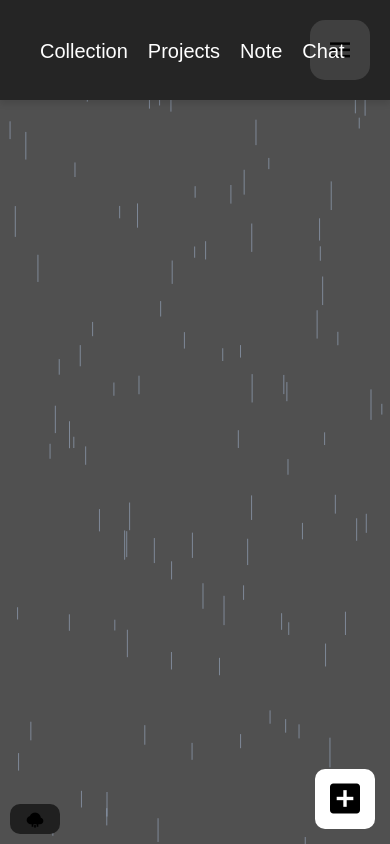
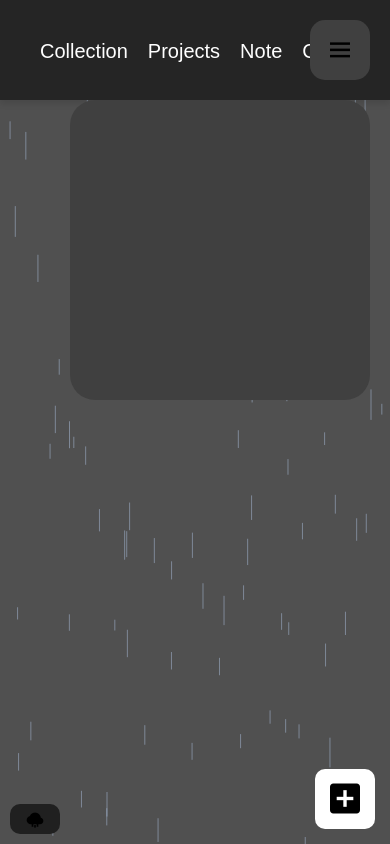
Before and after one commit to ChenBox-carton/vue-blog, a Vue app: page /note in a window 390 px wide. Built offline with nearby package versions, Linux system fonts and the light colour scheme; a web font is replaced by a local one.

Commit message:
Edit RWD Note Page abandon button width

```diff
--- a/src/components/init-page.vue
+++ b/src/components/init-page.vue
@@ -24,11 +24,6 @@ const text = ref("");
   padding-top: 100px;
 }
 
-.initPage h1 {
-  margin: 242.5px auto;
-  font-size: 50px;
-}
-
 .initPage img {
   margin: 100px;
   padding: 20px;
@@ -37,7 +32,11 @@ const text = ref("");
   border-radius: 50px;
 }
 
-/* initText */
+.initPage h1 {
+  margin: 242.5px auto;
+  font-size: 50px;
+}
+
 .initText {
   padding: 50px;
   margin: 60px 120px;
--- a/src/components/navigate/collection.vue
+++ b/src/components/navigate/collection.vue
@@ -1,7 +1,6 @@
 <template>
   <navigate/>
   <rainEffect/>
-  <div class="collectionBody">
     <div class="imageCollection">
       <div class="imageSlider">
         <div class="sliderItem">
@@ -40,14 +39,12 @@
             {{ title }}
           </h3>
         </div>
-
       </div>
     </div>
-  </div>
 </template>
 
 <script setup>
-import { onMounted, ref } from 'vue';
+import { ref } from 'vue';
 import navigate from './navigate.vue';
 import rainEffect from '../rainEffect.vue';
 import 'boxicons/css/boxicons.min.css';
@@ -75,9 +72,6 @@ const changeSlider = (direction) => {
     sliderIndex.value += direction;
     if (sliderIndex.value < 1) sliderIndex.value = images.length;
     if (sliderIndex.value > images.length) sliderIndex.value = 1;
-  }, 300)
-
-  setTimeout(() => {
     isActive.value = true;
   }, 400)
 }
@@ -87,20 +81,14 @@ const moveTo = (index) => {
 
   setTimeout(() => {
     sliderIndex.value = index;
-  }, 300)
-
-  setTimeout(() => {
     isActive.value = true;
   }, 400)
 }
 </script>
 
 <style scoped>
-.collectionBody {
+.imageCollection {
   padding-top: 150px;
-}
-
-.imageCollection {
   display: flex;
   justify-content: center;
   align-items: center;
@@ -108,11 +96,12 @@ const moveTo = (index) => {
 
 .imageSlider {
   position: relative;
+  z-index: 1;
   width: 1000px;
   height: 500px;
   border-radius: 20px;
   overflow: hidden;
-  transition: width 0.4s ease, height 0.4s ease;;
+  transition: width 0.4s ease, height 0.4s ease;
 }
 
 .imageSlider img {
@@ -120,7 +109,7 @@ const moveTo = (index) => {
   height: 100%;
   object-fit: cover;
   opacity: 0;
-  transition: opacity 0.4s ease, transform 0.4s ease;;
+  transition: opacity 0.4s ease, transform 0.4s ease;
 }
 
 .imageSlider img.active {
@@ -135,6 +124,7 @@ const moveTo = (index) => {
   height: 70px;
   top: 50%;
   transform: translateY(-50%);
+  font-size: 20px;
   text-align: center;
   line-height: 70px;
   color: #404040;
@@ -143,10 +133,6 @@ const moveTo = (index) => {
   display: flex;
   justify-content: center;
   align-items: center;
-}
-
-.sliderControls span i {
-  font-size: 20px;
 }
 
 .sliderControls span:hover {
@@ -212,6 +198,7 @@ const moveTo = (index) => {
 
 
 /* RWD */
+
 @media (max-width: 800px) {
   .imageSlider {
     width: 600px;
--- a/src/components/navigate/navigate.vue
+++ b/src/components/navigate/navigate.vue
@@ -40,6 +40,9 @@
         </div>
     </div>
   </div>
+  <div class="miniNavContent">
+
+  </div>
 </template>
 
 <script setup>
@@ -75,6 +78,18 @@ const openUrl = (url) => {
     box-shadow: 0 4px 6px rgba(0, 0, 0, 0.1);
 }
 
+.navLeft {
+    display: flex;
+    justify-content: center;
+    align-items: center;
+}
+
+.navRight {
+    display: flex;
+    justify-content: center;
+    align-items: center;
+}
+
 .mainIcon {
     width: 60px;
     height: 60px;
@@ -89,8 +104,21 @@ const openUrl = (url) => {
 
 .mainIcon img,
 .loginIcon img,
-.navSocial button img{
+.navSocial button img {
     z-index: 3;
+}
+
+.mainIcon button,
+.navSocial button,
+.loginIcon button {
+    display: flex;
+    justify-content: center;
+    align-items: center;
+    position: relative;
+    background-color: transparent;
+    cursor: pointer;
+    border: none;
+    outline: none;
 }
 
 .nav {
@@ -100,14 +128,11 @@ const openUrl = (url) => {
     align-items: center;
     gap: 80px;
     transition: all 0.4s ease;
-}
-
-ul {
     list-style-type: none;
     z-index: 3;
 }
 
-.nav a {
+.nav li a {
     color: #fff;
     text-decoration: none;
     position: relative;
@@ -119,6 +144,20 @@ ul {
     align-items: center;
     position: fixed;
     right: 20px;
+    z-index: 3;
+    transition: all 0.4s ease;
+}
+
+.miniNavContent {
+    /* opacity: 0; */
+    position: fixed;
+    top: 100px;
+    right: 20px;
+    width: 300px;
+    height: 300px;
+    background: #404040;
+    border-radius: 25px;
+    z-index: 2;
 }
 
 .miniNav button {
@@ -131,15 +170,8 @@ ul {
     border-radius: 25%;
     background-color: #404040;
     cursor: pointer;
+    font-size: 30px;
     transition: background-color 0.4s ease;
-}
-
-.miniNav button:hover {
-    background-color: #606060;
-}
-
-.miniNav button i {
-    font-size: 30px;
 }
 
 .navSocial {
@@ -154,19 +186,6 @@ ul {
     gap: 20px;
 }
 
-.mainIcon button,
-.navSocial button,
-.loginIcon button{
-    display: flex;
-    justify-content: center;
-    align-items: center;
-    position: relative;
-    background-color: transparent;
-    cursor: pointer;
-    border: none;
-    outline: none;
-}
-
 .loginIcon {
     width: 60px;
     height: 60px;
@@ -178,18 +197,6 @@ ul {
     position: relative;
     overflow: hidden;
     cursor: pointer;
-}
-
-.navLeft {
-    display: flex;
-    justify-content: center;
-    align-items: center;
-}
-
-.navRight {
-    display: flex;
-    justify-content: center;
-    align-items: center;
 }
 
 /*RWD*/
@@ -233,7 +240,7 @@ ul {
     }
 }
 
-/* ----------動畫---------- */
+/* 動畫 */
 
 /* 填充icon背景*/
 .mainIcon::after,
@@ -325,4 +332,9 @@ button img {
     transform: scale(1);
 }
 
+/* miniNav */
+.miniNav button:hover {
+    background-color: #606060;
+}
+
 </style>
--- a/src/components/navigate/note.vue
+++ b/src/components/navigate/note.vue
@@ -131,15 +131,12 @@ const deleteNote = (id) => {
   background-color: #202020;
   border: none;
   border-radius: 5px;
+  font-size: 20px;
   transition: background-color 0.4s ease;
 }
 
 .noteTool button:hover {
   background-color: #606060;
-}
-
-.noteTool button i {
-  font-size: 20px;
 }
 
 .note h1 {
@@ -250,11 +247,11 @@ const deleteNote = (id) => {
 }
 
 .form-container .submit {
-  width: 90%;
+  width: 75%;
 }
 
 .form-container .abandon {
-  width: 10%;
+  width: 25%;
 }
 
 .form-container button i {
@@ -301,8 +298,9 @@ const deleteNote = (id) => {
     background: rgba(0, 0, 0, 0);
     font-size: 10px;
     position: absolute;
-    top: 25%;
-    left: 40%;
+    top: 15px;
+    transform: translateY(-50%);
+    left: 30%;
   }
 }
 </style>
```
Also changed, not shown: src/router.js (+0 -7 lines).
